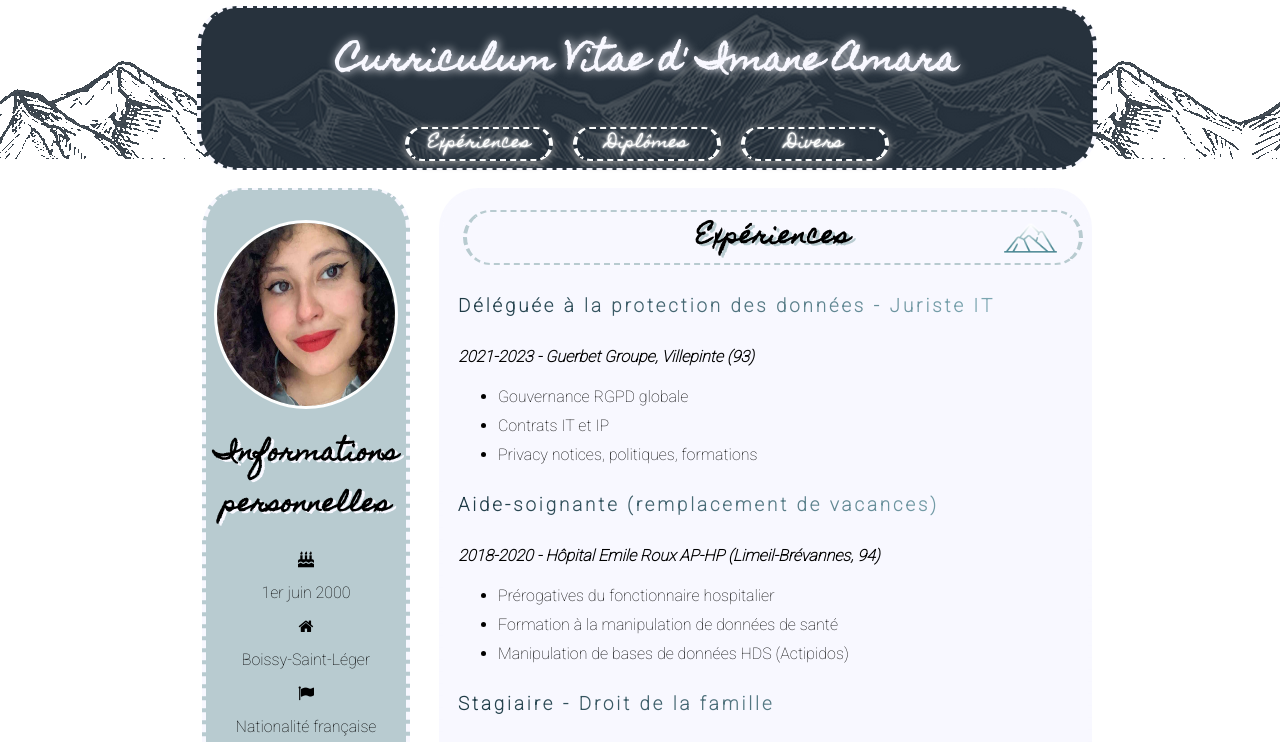
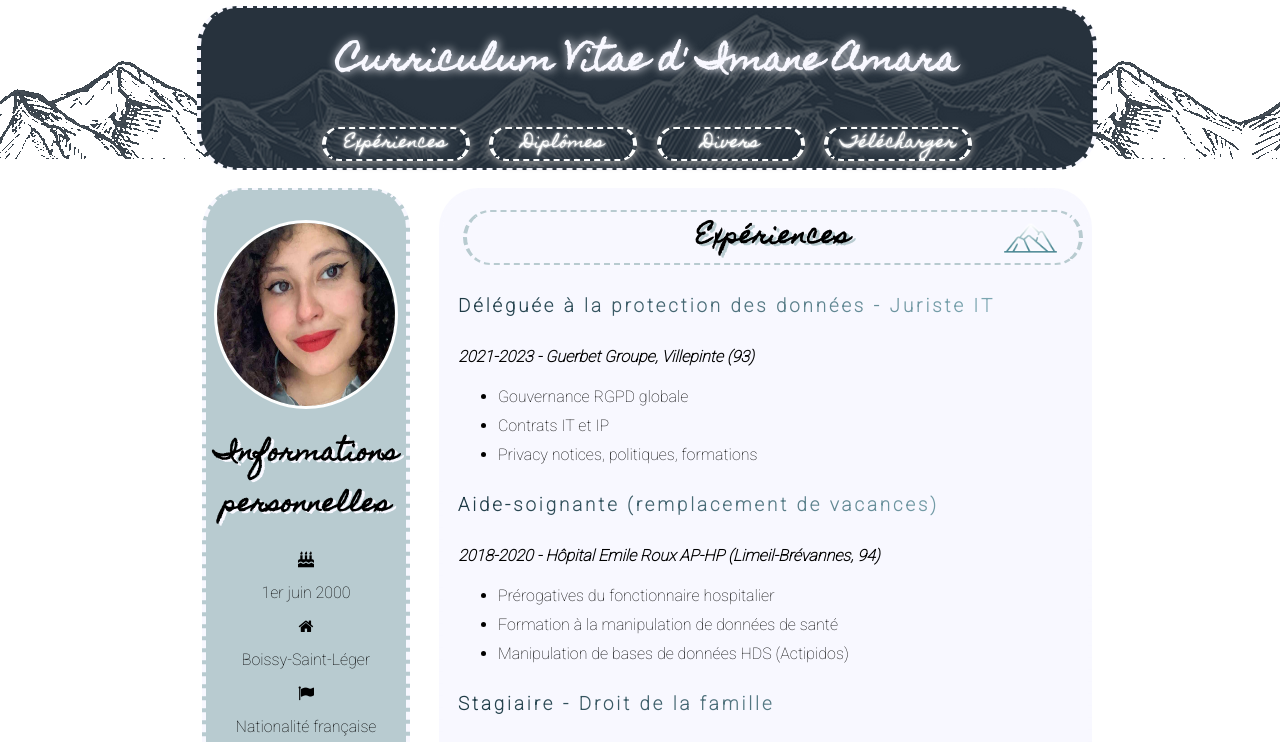
Before and after one commit to imaneamara/imaneamara, a plain HTML site: page cv.html in a window 1280 px wide. Shown: the top 742 px of the page. Drawn offline with Linux system fonts and the light colour scheme.

Commit message:
final modif

```diff
--- a/cv.html
+++ b/cv.html
@@ -26,6 +26,7 @@
 			<a href="#Experiences" class="button">Expériences</a>
 			<a href="#Diplomes" class="button">Diplômes</a>
 			<a href="#Divers" class="button">Divers</a>
+			<a href="images/cvpdf.pdf" class="button" target="_blank">Télécharger</a>
 		</div>
 
 
```
Also changed, not shown: 1 other file.
